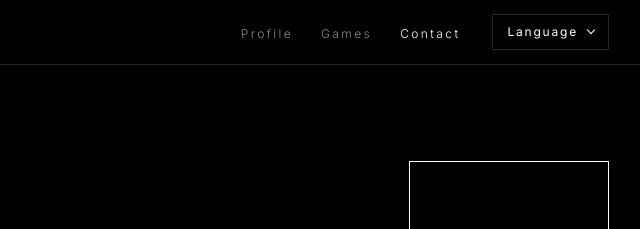
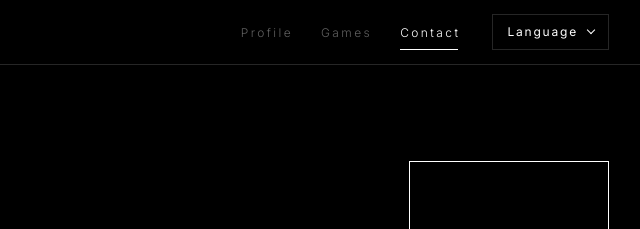
Before and after one commit to poltagames/poltagames.github.io, a plain HTML site: page index.html in a window 1280 px wide. Shown: the top 229 px of the page, 479-1119 px from the left. Drawn offline with Linux system fonts and the light colour scheme.

Commit message:
上の帯の今の項目を見分けやすく（選んでいない項目を暗く・今の項目に下の細い線）
Co-Authored-By: Claude Opus 5.5 <noreply@anthropic.com>
Claude-Session: https://claude.ai/code/session_01MKR2T7H99apvpcVZzmm9is

```diff
--- a/index.html
+++ b/index.html
@@ -40,11 +40,19 @@
   /* 項目名（② の各項目へ移る）。② の section から自動で並ぶ */
   .nav-links { display: flex; gap: 28px; list-style: none; }
   .nav-links:empty { display: none; }
+  /* 選んでいない項目は暗い灰色、今見ている項目は白い文字と下の細い線（左から伸びる）で見分ける */
   .nav-links a {
-    font-size: 0.75rem; letter-spacing: 0.2em; text-decoration: none; color: var(--muted); white-space: nowrap;
-    transition: color 0.2s;
+    position: relative; display: inline-block; padding: 4px 0;
+    font-size: 0.75rem; letter-spacing: 0.2em; text-decoration: none; color: #5f5f5f; white-space: nowrap;
+    transition: color 0.25s;
   }
-  .nav-links a:hover, .nav-links a.is-current { color: var(--text); }
+  .nav-links a::after {
+    content: ""; position: absolute; left: 0; right: 0.2em; bottom: -2px; height: 1px; background: var(--text);
+    transform: scaleX(0); transform-origin: left; transition: transform 0.3s ease;
+  }
+  .nav-links a:hover { color: #bdbdbd; }
+  .nav-links a.is-current { color: var(--text); }
+  .nav-links a.is-current::after { transform: scaleX(1); }
   .nav-logo { font-weight: 800; letter-spacing: 0.2em; font-size: 0.9rem; text-decoration: none; margin-right: auto; }
 
   /* 言語の切り替え（右上） */
```
